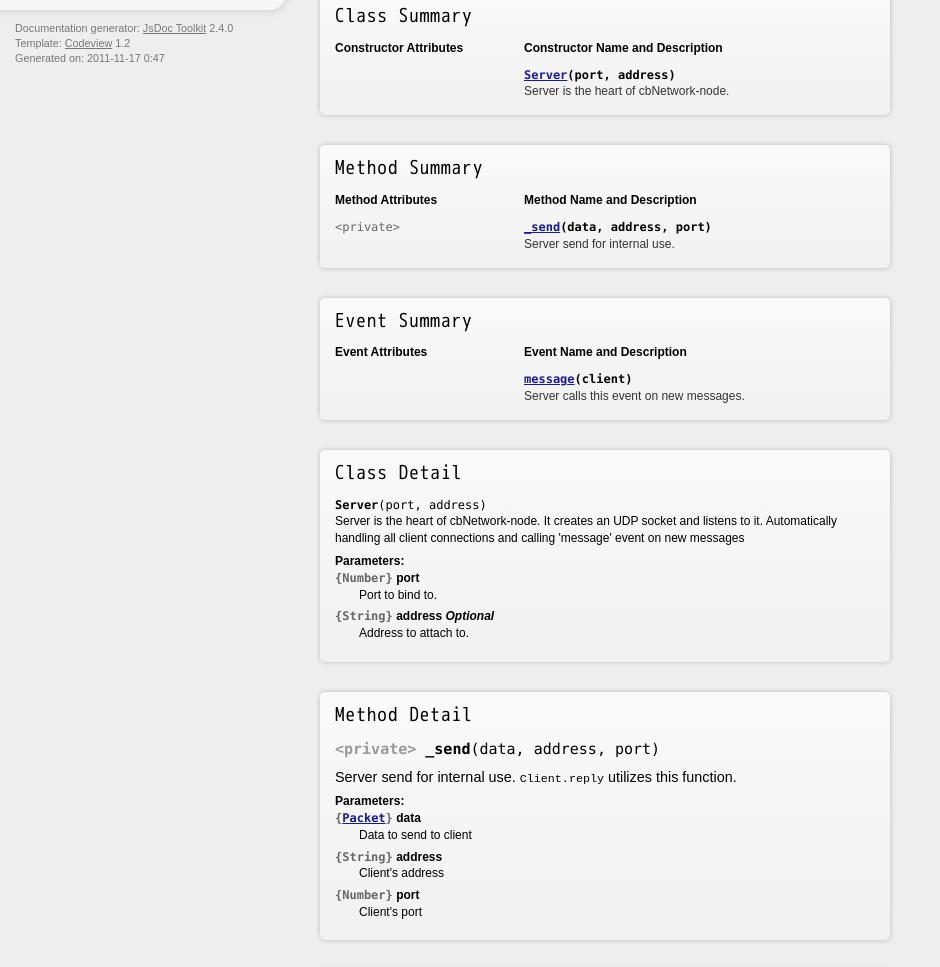
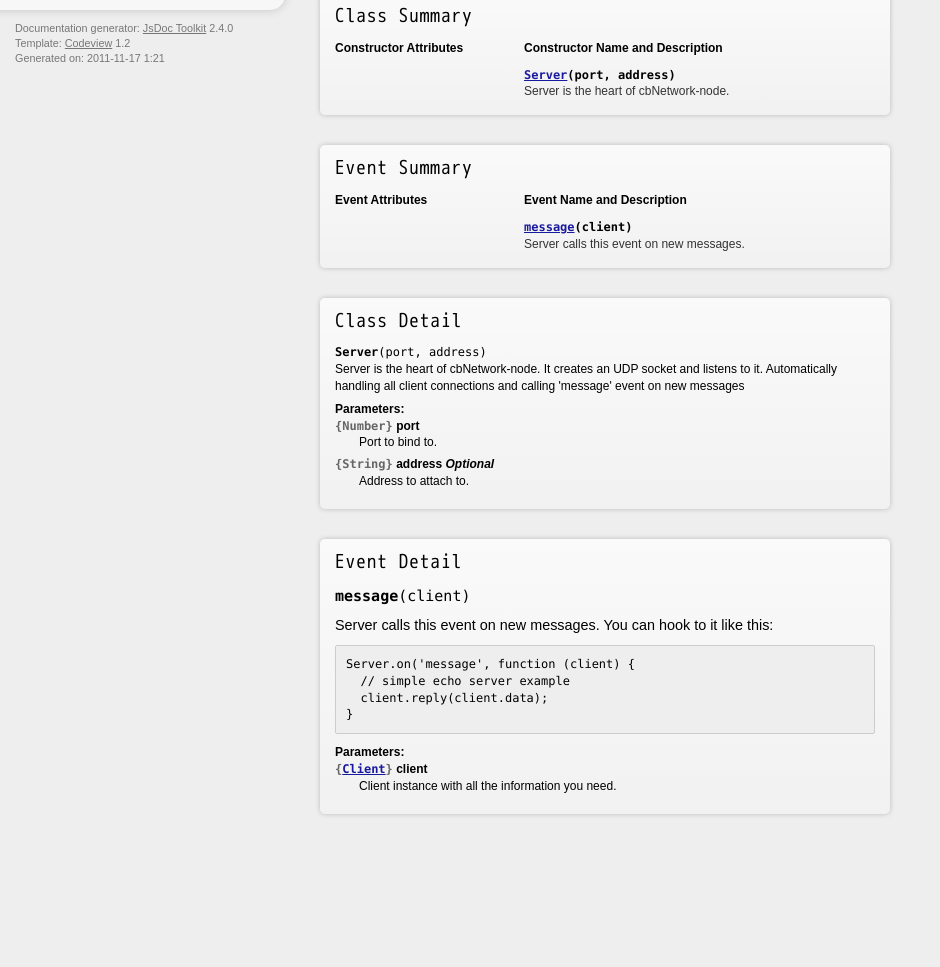
Before and after one commit to cb-hackers/cbNetwork-node, a plain HTML site: page doc/symbols/Server.html in a window 1280 px wide. Shown: the part 157-1124 px from the top of the page, without its empty margins (0-940 px from the left). After the commit the page ends 1001 px from the top, so only its background shows below. Drawn offline with Linux system fonts and the light colour scheme.

Commit message:
Updated documentation

```diff
--- a/doc/symbols/Server.html
+++ b/doc/symbols/Server.html
@@ -51,7 +51,7 @@
 			Documentation generator: <a href="http://code.google.com/p/jsdoc-toolkit/" target="_blank">JsDoc Toolkit</a> 2.4.0<br />
 			Template: <a href="http://www.thebrightlines.com/2010/05/06/new-template-for-jsdoctoolkit-codeview/" target="_blank">Codeview</a> 1.2<br />
 			Generated on:
-			<time datetime='2011-11-17' pubdate>2011-11-17 0:47</time>
+			<time datetime='2011-11-17' pubdate>2011-11-17 1:21</time>
 		</footer>
 	</div>
 </div>
@@ -116,45 +116,6 @@
 	<!--
 	#### METHODS SUMMARY
 	-->
-
-				<section>
-
-
-					<div class="props">
-						<h2 class="sectionTitle">Method Summary</h2>
-
-
-							<nav>
-								<table class="summaryTable" id="MethodsList" cellspacing="0" summary="A summary of the methods documented in the class Server.">
-									<thead>
-										<tr>
-											<th scope="col">Method Attributes</th>
-											<th scope="col">Method Name and Description</th>
-										</tr>
-									</thead>
-
-									<tbody>
-
-
-											<tr
-												 class='item0'
-											>
-												<td class="attributes">&lt;private&gt; &nbsp;</td>
-												<td class="nameDescription">
-													<div class="fixedFont"><b><a href="../symbols/Server.html#_send">_send</a></b>(data, address, port)
-													</div>
-													<div class="description">Server send for internal use.</div>
-												</td>
-											</tr>
-
-									</tbody>
-								</table>
-							</nav>
-
-
-
-					</div>
-				</section>
 
 
 	<!--
@@ -251,73 +212,6 @@ Automatically handling all client connections and calling 'message' event on new
 	#### METHOD DETAILS
 	-->
 
-				<section>
-					<div class="details props">
-						<div class="innerProps">
-							<h2 class="sectionTitle">
-								Method Detail
-							</h2>
-
-							<ul class="methodDetail" id="MethodDetail">
-
-
-									<li
-										 class='item0'
-									>
-										<div class="fixedFont heading" id="_send">
-											<span class='lighter'>
-											&lt;private&gt;
-											</span>
-
-
-
-											<b>_send</b>(data, address, port)
-										</div>
-
-										<div class="description">
-											Server send for internal use. <code>Client.reply</code> utilizes this function.
-
-
-
-
-										</div>
-
-
-
-
-											<dl class="detailList params">
-												<dt class="heading">Parameters:</dt>
-
-													<dt>
-														<span class="light fixedFont">{<a href="../symbols/Packet.html">Packet</a>}</span> <b>data</b>
-
-													</dt>
-													<dd>Data to send to client</dd>
-
-													<dt>
-														<span class="light fixedFont">{String}</span> <b>address</b>
-
-													</dt>
-													<dd>Client's address</dd>
-
-													<dt>
-														<span class="light fixedFont">{Number}</span> <b>port</b>
-
-													</dt>
-													<dd>Client's port</dd>
-
-											</dl>
-
-
-
-
-									</li>
-
-							</ul>
-						</div>
-					</div>
-				</section>
-
 
 	<!--
 	#### EVENT DETAILS
```
Also changed, not shown: doc/files.html (+1 -1 lines), doc/index.html (+1 -1 lines), doc/symbols/Client.html (+1 -1 lines), doc/symbols/Packet.html (+1 -1 lines), doc/symbols/src/src_Server.js.html (+15 -29 lines).
